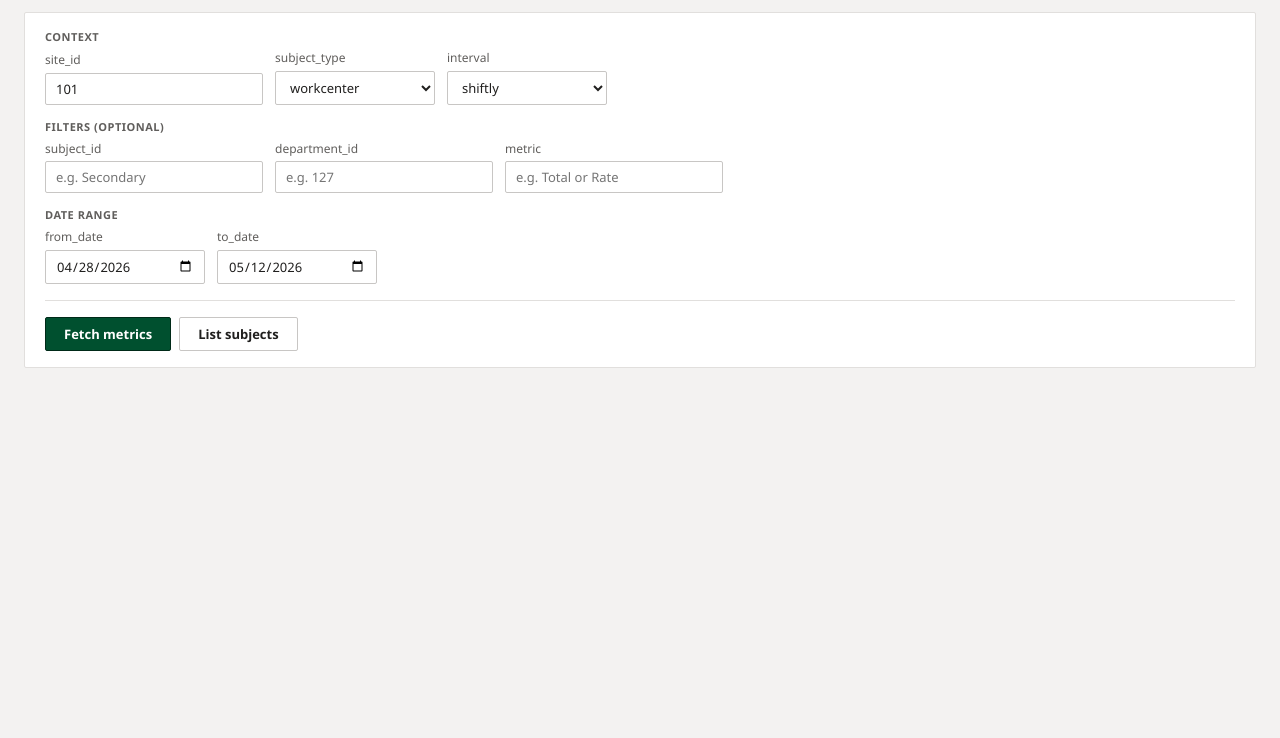
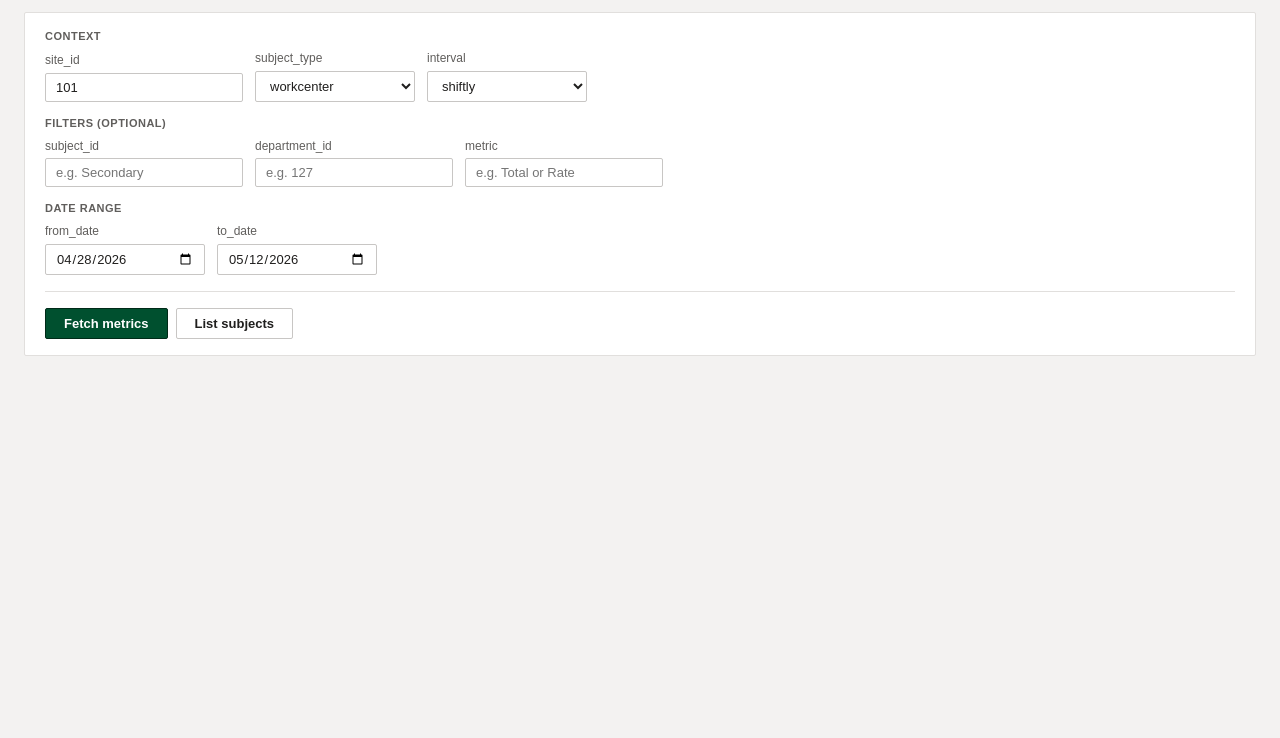
Before and after one commit to treyonan/production-metrics-dashboard, a plain HTML site: page frontend/flow-interval-metrics.html in a window 1280 px wide. Shown: the part 62-800 px from the top of the page. Drawn offline with Linux system fonts and the light colour scheme.

Commit message:
changed font

```diff
--- a/frontend/app.css
+++ b/frontend/app.css
@@ -117,7 +117,7 @@
 html, body { height: 100%; }
 body {
   background: var(--bg-shell);
-  font-family: "Segoe UI", system-ui, -apple-system, sans-serif;
+  font-family: Arial, Helvetica, sans-serif;
   color: var(--text);
 }
 
--- a/frontend/flow-interval-metrics.html
+++ b/frontend/flow-interval-metrics.html
@@ -73,7 +73,7 @@
   body {
     background: var(--bg-canvas);
     color: var(--text);
-    font-family: "Segoe UI", system-ui, -apple-system, sans-serif;
+    font-family: Arial, Helvetica, sans-serif;
     font-size: 14px;
     line-height: 1.4;
     min-height: 100vh;
```
